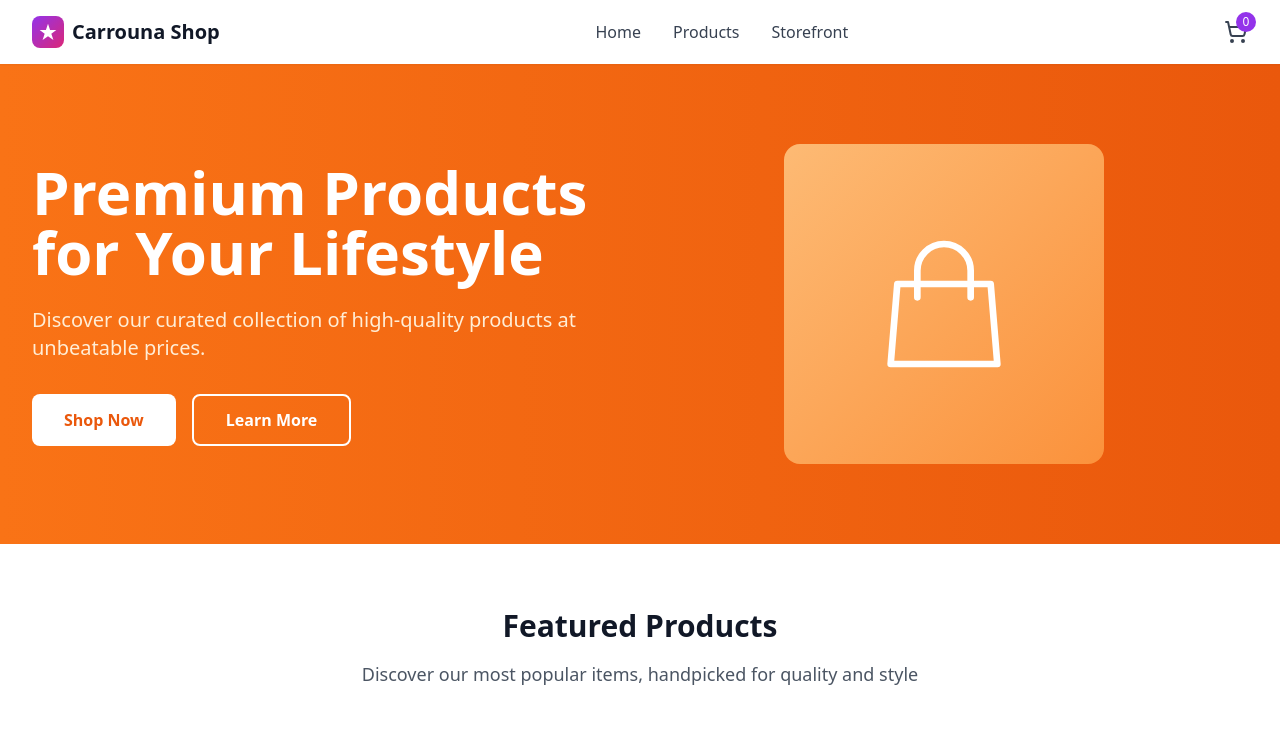
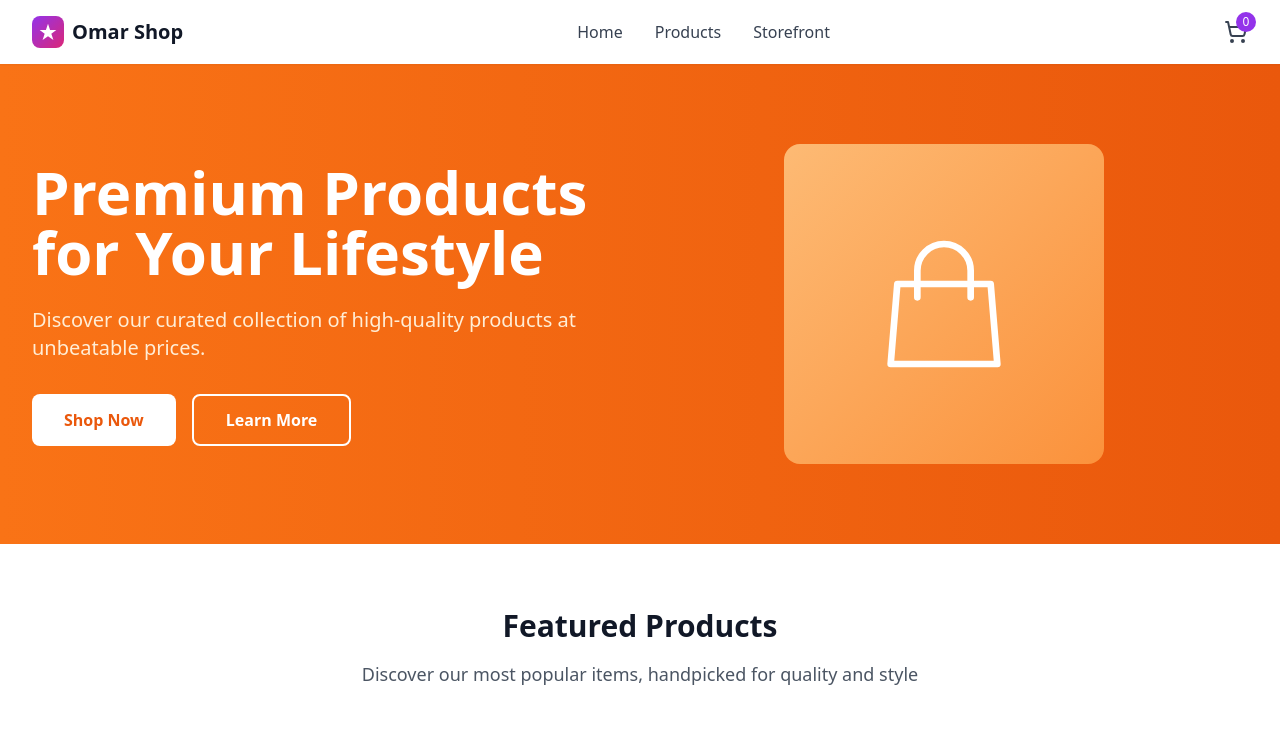
Before and after one commit to OhoBEiD/ai-demo-shop, a Next.js app: page / in a window 1280 px wide. Shown: the top 734 px of the page. Built offline with nearby package versions, Linux system fonts and the light colour scheme.

Commit message:
Update src/components/Header.tsx

```diff
--- a/src/components/Header.tsx
+++ b/src/components/Header.tsx
@@ -18,7 +18,7 @@
                 <path d="M12 2l2.5 7.5H22l-6 4.5 2.5 7.5L12 17l-6.5 4.5L8 14 2 9.5h7.5z"/>
               </svg>
             </div>
-            <span className="text-xl font-bold text-gray-900">Carrouna Shop</span>
+            <span className="text-xl font-bold text-gray-900">Omar Shop</span>
           </Link>
 
           {/* Desktop Navigation */}
```
